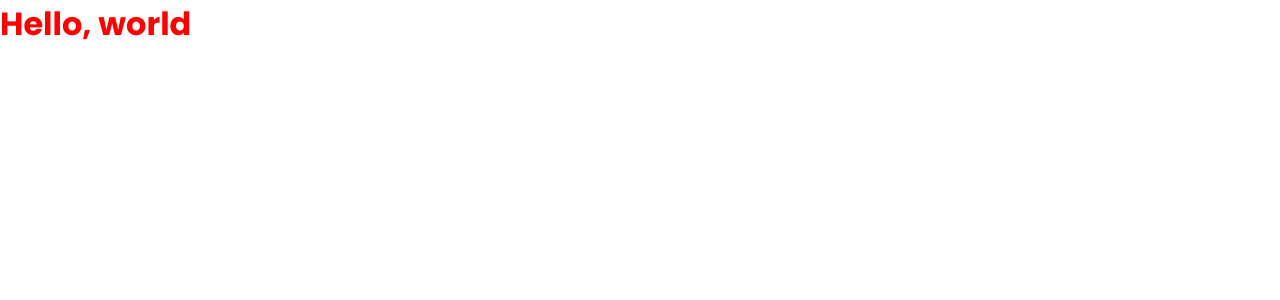
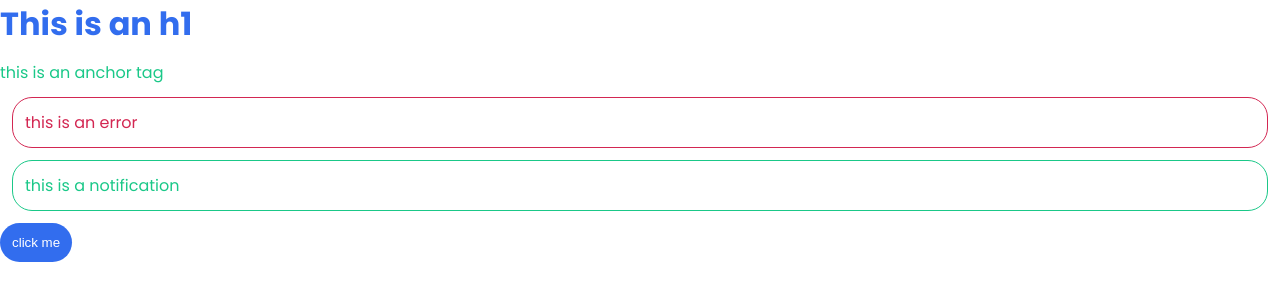
Before and after one commit to RakoGa/sass-tutorial, a website: page index.html in a window 1280 px wide. Drawn offline with Linux system fonts and the light colour scheme.

Commit message:
lesson completed

```diff
--- a/index.html
+++ b/index.html
@@ -5,9 +5,13 @@
     <meta http-equiv="X-UA-Compatible" content="IE=edge">
     <meta name="viewport" content="width=device-width, initial-scale=1.0">
     <title>Complete SASS</title>
-    <link rel="stylesheet" href="/css/index.css">
+    <link rel="stylesheet" href="index.css">
 </head>
 <body>
-    <h1><a href="#">Hello, world</a></h1>
+    <h1>This is an h1</h1>
+    <a href="#">this is an anchor tag</a>
+    <p class="error">this is an error</p>
+    <p class="notification">this is a notification</p>
+    <button>click me</button>
 </body>
 </html>
--- a/index.scss
+++ b/index.scss
@@ -29,8 +29,66 @@ img {
   max-width: 100%;
 }
 
+// theme colors
+$primary: #326dee;
+$secondary: #1ac888;
+$error: #d32752;
+$info: #f6c31c;
+
+// spacing
+$base-padding: 0.75rem;
+$base-margin: 0.75rem;
+
+// borders
+$base-border-thickness: 1px;
+$base-border-radius: 20px;
+
 h1 {
-  a {
-    color: red;
-  }
+  color: $primary;
+  margin-bottom: $base-margin;
 }
+
+a {
+  color: $secondary;
+}
+
+button {
+  color: white;
+  border: 0;
+  background: $primary;
+  border-radius: $base-border-radius;
+  padding: $base-padding;
+}
+
+.error {
+  color: $error;
+  border-color: $error;
+  border-style: solid;
+  margin: $base-margin;
+  padding: $base-padding;
+  border-radius: $base-border-radius;
+  border-width: $base-border-thickness;
+}
+
+.notification {
+  color: $secondary;
+  border-color: $secondary;
+  border-style: solid;
+  margin: $base-margin;
+  padding: $base-padding;
+  border-radius: $base-border-radius;
+  border-width: $base-border-thickness;
+}
+
+
+// button {
+//   background-color: #3299ef;
+// }
+
+// a {
+//   color: #3299ef;
+// }
+
+// h1 {
+//   border-color: #3299ef;
+// }
```
Also changed, not shown: index.css (added), 1 other file.
